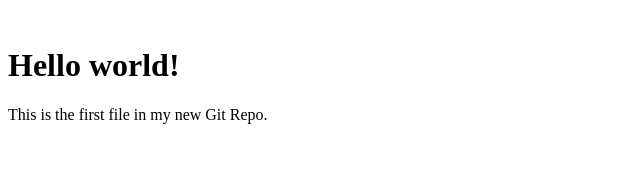
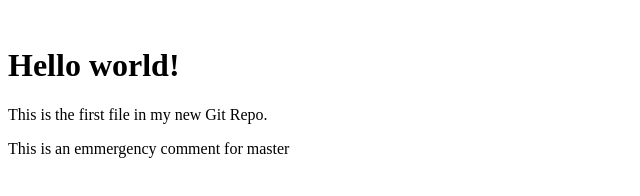
Before and after one commit to subhankar2028/gitTutorial, a plain HTML site: page index.html in a window 1280 px wide. Shown: the whole page, without its empty margins (0-640 px from the left). Drawn offline with Linux system fonts and the light colour scheme.

Commit message:
Emmergency change in for master

```diff
--- a/index.html
+++ b/index.html
@@ -9,6 +9,11 @@
 
 <h1>Hello world!</h1>
 <p>This is the first file in my new Git Repo.</p>
+
+
+<p>This is an emmergency comment for master</p>
+
+
 </body>
 
 </body>
```
